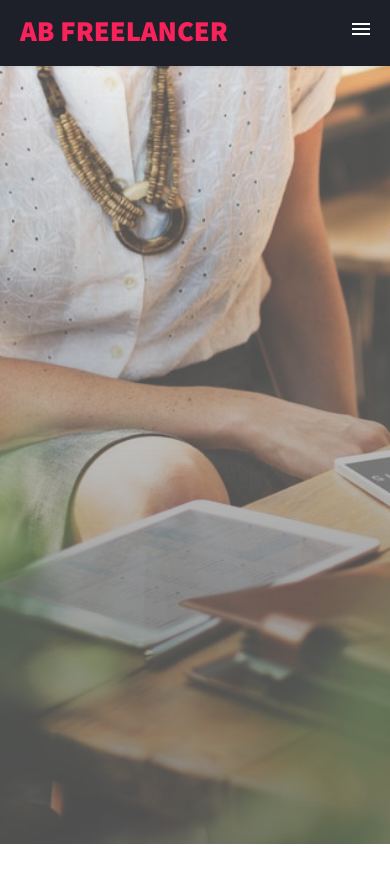
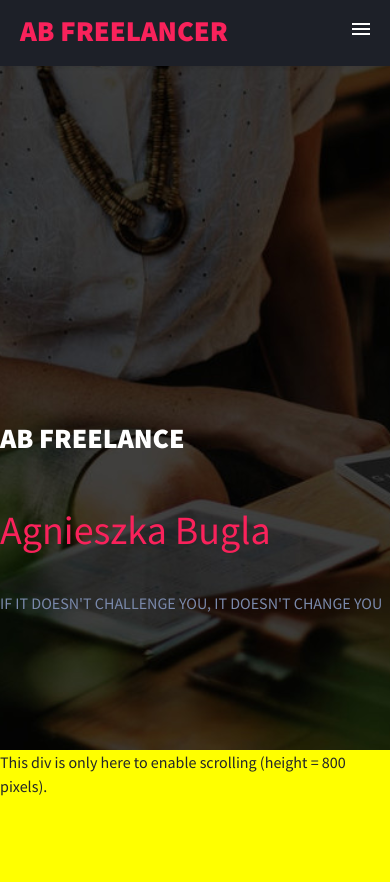
Before and after one commit to agnieszkabugla/PORTFOLIO, a website built with webpack: page source/index.html in a window 390 px wide. Before the commit the page ends 844 px from the top, so only its background shows below. Built offline with nearby package versions, Linux system fonts and the light colour scheme.

Commit message:
added responsive background images

```diff
--- a/source/index.html
+++ b/source/index.html
@@ -24,14 +24,15 @@
 
 <!-- PAGE HEADER GOES HERE -->
 <header>
-    <div id="layer"></div>
-
+    <div><h3>AB freelance</h3></div>
+    <div><h1>Agnieszka Bugla</h1></div>
+    <div><p>If it doesn't challenge you, it doesn't change you</p></div>
 </header>
 
 
 <!-- PAGE CONTENT GOES HERE -->
 <main>
-
+        <div style="height:800px;background-color:yellow;z-index:2;">This div is only here to enable scrolling (height = 800 pixels).</div>
 </main>
 
 
--- a/source/index.js
+++ b/source/index.js
@@ -1,5 +1,5 @@
 import jQuery from 'jquery';
 
 jQuery(document).ready(function($){
-    $("p").css("color", "red");
+
 });
--- a/source/style/scss/_large.scss
+++ b/source/style/scss/_large.scss
@@ -12,6 +12,9 @@
     .col-11 {width: 91.66%;}
     .col-12 {width: 100%;}
 
+    body {
+      background-image: url(../photos/backgroundDark.jpg);
+    }
         /*-------------------NAVBAR-------------------*/
         .header li {
           float: left;
--- a/source/style/scss/_medium.scss
+++ b/source/style/scss/_medium.scss
@@ -12,4 +12,8 @@
     .col-m-11 {width: 91.66%;}
     .col-m-12 {width: 100%;}
 
+    body {
+        background-image: url(../photos/backgroundDark890.jpg);
+      }
+
 }
--- a/source/style/scss/_small-default.scss
+++ b/source/style/scss/_small-default.scss
@@ -36,7 +36,7 @@ To prevent this, we will add the style that clears the flow. */
 }
 
 body {
-    background-image: url(../photos/background520.jpg);
+    background-image: url(../photos/backgroundDark520.jpg);
     background-position: center center;
     background-repeat: no-repeat;
     background-attachment: fixed;
@@ -117,9 +117,6 @@ body {
     position: relative;
     transition: background-color .2s ease-out;
     width: 18px;
-    &:hover {
-        background-color: $magenta;
-    }
   }
 
   .header .menu-icon .navicon:before,
@@ -131,9 +128,6 @@ body {
     position: absolute;
     transition: background-color .2s ease-out;
     width: 100%;
-    &:hover {
-        background-color: $magenta;
-    }
   }
 
   .header .menu-icon .navicon:before {
@@ -176,29 +170,42 @@ body {
 
 
 /* -------------------------------HEADER-------------------------------*/
+header {
+    padding-top: 60%;
+    position: relative;
+    min-height: 750px; ;
+    width: 100%;
+    top: 0;
+    z-index: 1;
+    div {
+        width: 100%;
+        display: block;
+        margin: auto;
+        text-align: center;
+        h3 {
+            text-align: center;
+            text-transform: uppercase;
+            color: $white;
+            font-weight: 600;
+            position: fixed;
+            top: 50%;
+            margin: 0 auto;
 
-  #wrapper {
-	position: absolute;
-    top: 0;
-    left: 0;
-    border: 0;
-    z-index: 1;
-    width: 100% !important;
-    height: 100%;
-	margin:0;
-    padding:0;
+
+        }
+        h1 {
+            text-align: center;
+            color: $magenta;
+            position: fixed;
+            top: 60%;
+        }
+        p {
+            text-align: center;
+            text-transform: uppercase;
+            color: $blue;
+            position: fixed;
+            top: 70%;
+        }
+    }
+
 }
-
-#layer {
-	position: absolute;
-	z-index:2;
-	left:0;
-	top:0;
-	width:100%;
-	height:100%;
-	background-color: $layer;
-	background: -webkit-linear-gradient(top, $layer, $layer1); /* For Safari 5.1 to 6.0 */
-	background: -o-linear-gradient(top, $layer, $layer1); /* For Opera 11.1 to 12.0 */
-	background: -moz-linear-gradient(top, $layer, $layer1); /* For Firefox 3.6 to 15 */
-	background: linear-gradient(to bottom, $layer, $layer1); /* Standard syntax (must be last) */
-}
--- a/source/style/scss/colors.scss
+++ b/source/style/scss/colors.scss
@@ -5,5 +5,3 @@ $magenta: #f9225b;
 $blue: #7a89ab;
 $green: #96c577;
 $light: #ebeced;
-$layer: rgba(255,255,255,0.3);
-$layer1: rgba(99,99,99,0.8);
```
Also changed, not shown: source/style/css/styles.css, source/style/photos/backgroundDark.jpg (added), source/style/photos/backgroundDark520.jpg (added), source/style/photos/backgroundDark890.jpg (added). Lines whose indentation alone changed are shown as unchanged.
